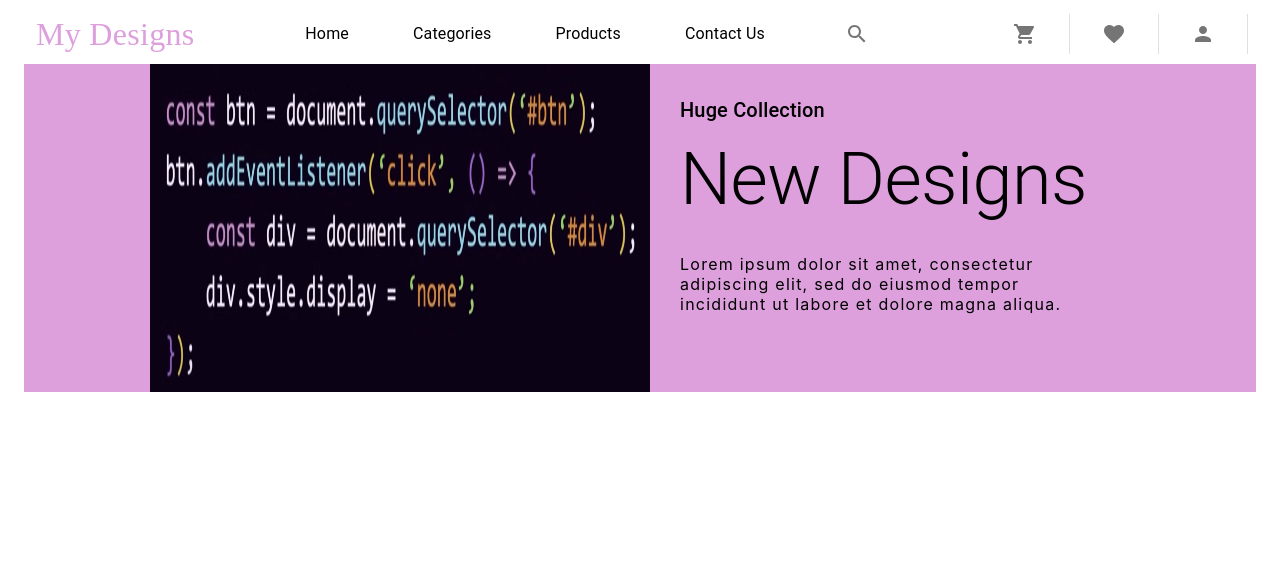
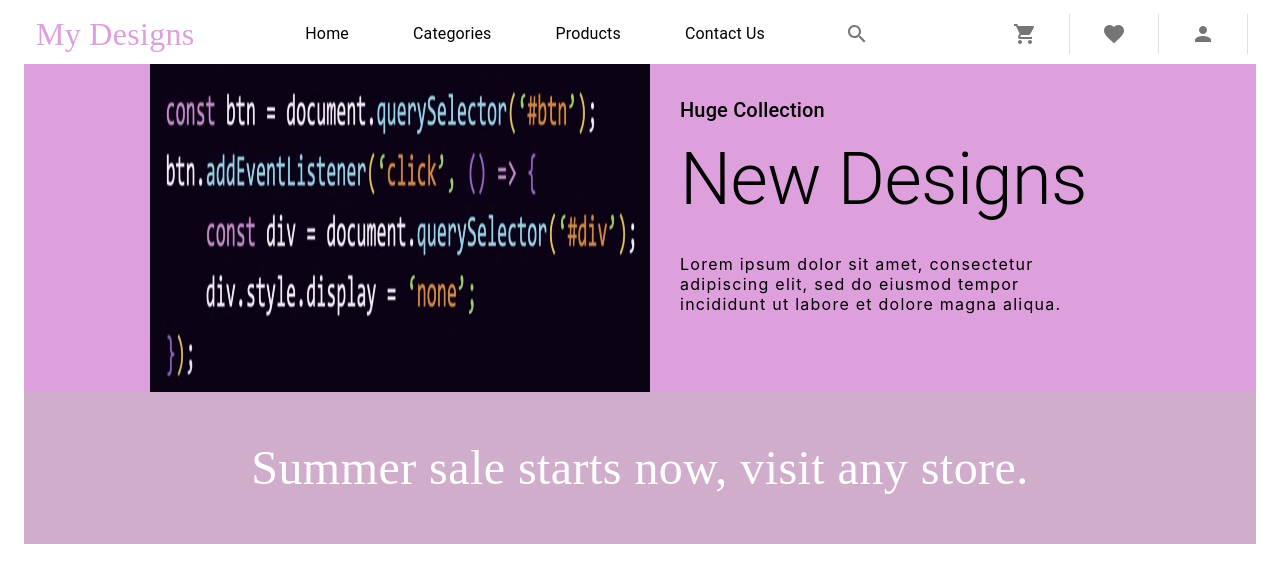
Before and after one commit to shareed/my-designs, a React (Create React App) app: page / in a window 1280 px wide. Shown: the top 582 px of the page. Built offline with nearby package versions, Linux system fonts and the light colour scheme.

Commit message:
added promotion slider

```diff
--- a/src/App.js
+++ b/src/App.js
@@ -4,6 +4,7 @@ import { ThemeProvider } from '@mui/system';
 import theme from './styles/theme';
 import Menu from './components/menu/Menu';
 import Banner from './components/banner/Banner';
+import Promotions from './components/promotions/Promotions';
 
 function App() {
   useEffect(() => {
@@ -16,8 +17,8 @@ function App() {
       }}>
         <Menu />
         <Banner />
+        <Promotions />
         {
-          //Promotions
           //Title
           //Products
           //footer
--- /dev/null
+++ b/src/components/promotions/Promotions.js
@@ -0,0 +1,48 @@
+import { Box, Slide } from '@mui/material';
+import { MessageText, PromotionsContainer } from '../../styles/promotions';
+import messages from './messages';
+import { useEffect, useRef, useState } from 'react';
+
+const Promotions = () => {
+    const containerRef = useRef();
+    const [messageIndex, setMessageIndex] = useState(0);
+    const [show, setShow] = useState(true)
+
+    useEffect(() => {
+        setTimeout(() => {
+            setShow(false)
+        }, 3000)
+
+        //to cancel whne component not in use
+        const intervalID = setInterval(() => {
+            //adds 1 to current index
+            setMessageIndex(i => (i + 1) % messages.length)//% it with messages.length so the array wont over flow
+
+            setShow(true)
+
+            setTimeout(() => {
+                setShow(false)
+            }, 3000)
+        }, 4000)//every 4 seconds
+
+        return () => {
+            clearInterval(intervalID)
+        }
+    }, [])
+
+    return (
+        <PromotionsContainer ref={containerRef}>
+            <Slide container={containerRef.current} direction={show ? "left" : "right"} in={show} timeout={{enter: 600, exit: 400}}>
+                <Box display={"flex"} justifyContent={"center"} alignItems={"center"}>
+                    <MessageText>
+                        {messages[messageIndex]}
+                    </MessageText>
+                </Box>
+            </Slide>
+
+
+        </PromotionsContainer>
+    )
+}
+
+export default Promotions
--- /dev/null
+++ b/src/components/promotions/messages.js
@@ -0,0 +1,7 @@
+ const messages = [
+    "20% off on your first order!",
+    "Summer sale starts now, visit any store.",
+    "Please like and subscribe :)",
+];
+
+export default messages;
--- /dev/null
+++ b/src/styles/promotions/index.js
@@ -0,0 +1,25 @@
+import { Typography } from "@mui/material";
+import { Box, styled } from "@mui/system";
+import { Colors } from "../theme";
+
+export const PromotionsContainer = styled(Box)(({ theme }) => ({
+  [theme.breakpoints.up("md")]: {
+    padding: "40px 0px 40px 0px",
+  },
+  display: "flex",
+  justifyContent: "center",
+  alignItems: "center",
+  padding: "20px 0px 20px 0px",
+  overflow: "hidden",
+  background: Colors.secondary,
+}));
+
+
+export const MessageText = styled(Typography)(({ theme }) => ({
+    fontFamily: '"Montez", "cursive"',
+ [theme.breakpoints.up("md")]: {
+   fontSize: "3rem",
+ },
+ color: Colors.white,
+ fontSize: "1.5rem",
+}));
```
Also changed, not shown: 1 other file (tests, documents, lock files or other folders).
